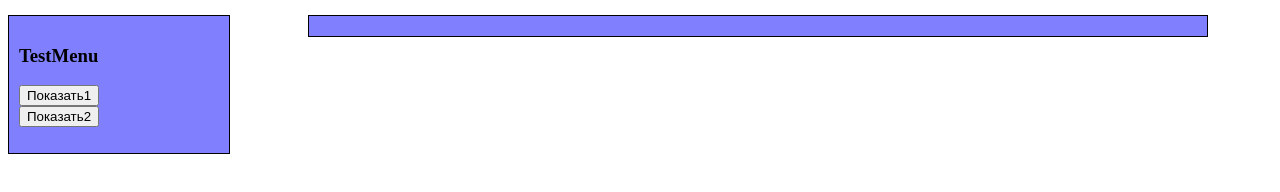
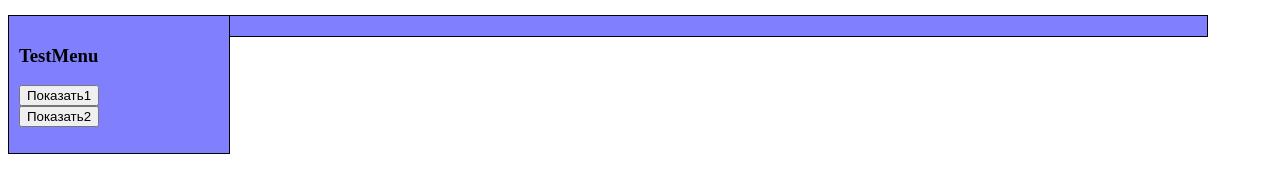
Before and after one commit to ReadyForTheMoshPitShakaBrah/Test, a plain HTML site: page index.html in a window 1280 px wide. Drawn offline with Linux system fonts and the light colour scheme.

Commit message:
Update style.css

```diff
--- a/style.css
+++ b/style.css
@@ -18,7 +18,7 @@
     padding: 0; /* Убираем отступы */
    }
 .content { /* Основное содержание страницы */
-    margin-left: 300px; /* Отступ слева */
+    margin-left: 220px; /* Отступ слева */
    }
 #l1 {
     display: none;
```
